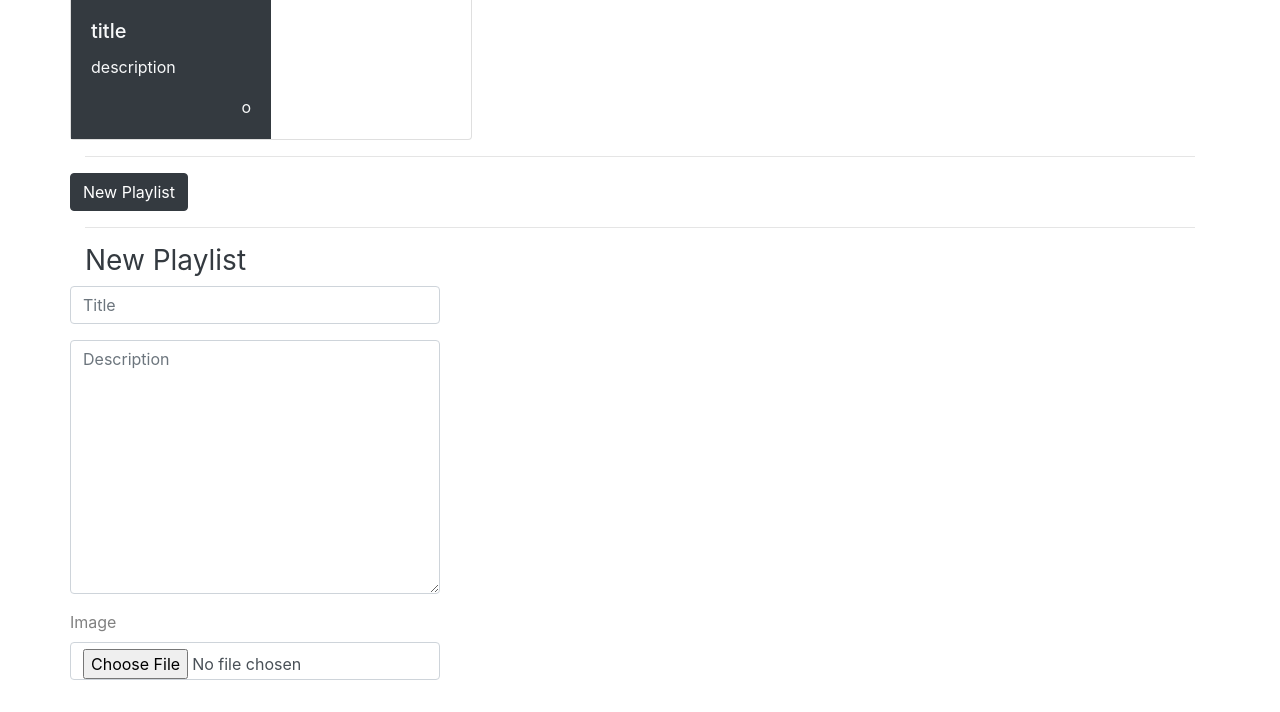
After one commit to rafael-dcs/Raruna, a PHP site: page /User/playlist.php in a window 1280 px wide. The commit adds this page. Shown: the part 461-1173 px from the top of the page. Run offline with PHP 8.4, Linux system fonts and the light colour scheme; style sheets or scripts are compiled from the project's sources.

Commit message:
add some private pages

```diff
--- a/User/header.php
+++ b/User/header.php
@@ -35,16 +35,13 @@ include "src/UserControl.php";
                     <a class="nav-link" href="profile.php">Profile</a>
                 </li>
                 <li class="nav-item">
-                    <a class="nav-link" href="#">Musicas</a>
+                    <a class="nav-link" href="playlist.php">Playlists</a>
                 </li>
 
                 <li class="nav-item">
-                    <a class="nav-link" href="#">Feed</a>
+                    <a class="nav-link" href="feed.php">Feed</a>
                 </li>
             </ul>
-            <form class="form-inline my-2 my-lg-0">
-                <input class="form-control mr-sm-2" type="search" placeholder="Search" aria-label="Search">
-                <button class="btn btn-outline-success my-2 my-sm-0" type="submit">Search</button>
-            </form>
+            <a href=""><button class="btn btn-outline-success my-2 my-sm-0" type="button">Logout</button></a>
         </div>
     </nav>
--- /dev/null
+++ b/User/new-playlist-form.php
@@ -0,0 +1,17 @@
+<h3 class="text-dark">New Playlist</h3>
+<div class="row">
+    <form action="" method="post">
+        <div class="form-group">
+    	    <input type="text" name="title" placeholder="Title" class="form-control">
+        </div>
+
+        <div class="form-group">
+    	    <textarea name="description" class="form-control" cols="30" rows="10" placeholder="Description"></textarea>
+        </div>
+
+        <div class="form-group">
+            <label for="image" class="image-label">Image</label>
+    	    <input type="file" name="image" class="form-control">
+        </div>
+    </form>
+</div>
--- /dev/null
+++ b/User/playlist.php
@@ -0,0 +1,29 @@
+<?php
+include "header.php";
+?>
+
+<section class='container' id='playlist'>
+    <div class="row playlist-name">
+        <h2 class="text-dark">My PLaylists</h2>
+    </div>
+    <div class="row" id="playlists">
+        <div class='col-xs'>
+            <div class="card">
+                <img class="card-img-top" src="..." alt="Card image cap">
+                <div class="card-body bg-dark">
+                    <h5 class="card-title text-light">title</h5>
+                    <p class="card-text text-light">description</p>
+                    <a href="" class="text-light delete" name="delete">o</a><!--simbolo do lixo!!-->
+                </div>
+            </div>
+        </div>
+    </div>
+    <hr>
+    <div class="row">
+        <input type="button" value="New Playlist" class="btn btn-dark">
+    </div>
+    <hr>
+    <?php include "new-playlist-form.php" ?>
+</section>
+</body>
+</html>
--- a/assets/css/main.css
+++ b/assets/css/main.css
@@ -323,3 +323,33 @@ body {
 .image-container:hover .middle {
     opacity: 1;
 }
+
+#feed h5, #feed p{
+    display: -webkit-box;
+    -webkit-line-clamp: 1;
+    -webkit-box-orient: vertical;
+    overflow: hidden;
+    word-break: break-all;
+}
+.card-body{
+    width: 200px;
+}
+#feed h2, #artist h2, #album h2, #playlist h2{
+    border-bottom: 1px solid #343a40;
+}
+
+.music-list .play, .order{
+    width: 15px;
+}
+.music-list .song-name{
+    width: 80%;
+}
+#artist .artist-name, #album .album-name, #playlist .playlist-name{
+    padding-bottom: 20px;
+}
+#playlist .delete{
+    float: right;
+}
+#playlist .image-label{
+    color: #818181;
+}
```
Also changed, not shown: User/album.php (added, +21 -0 lines), User/artist.php (added, +34 -0 lines), User/feed.php (added, +44 -0 lines).
